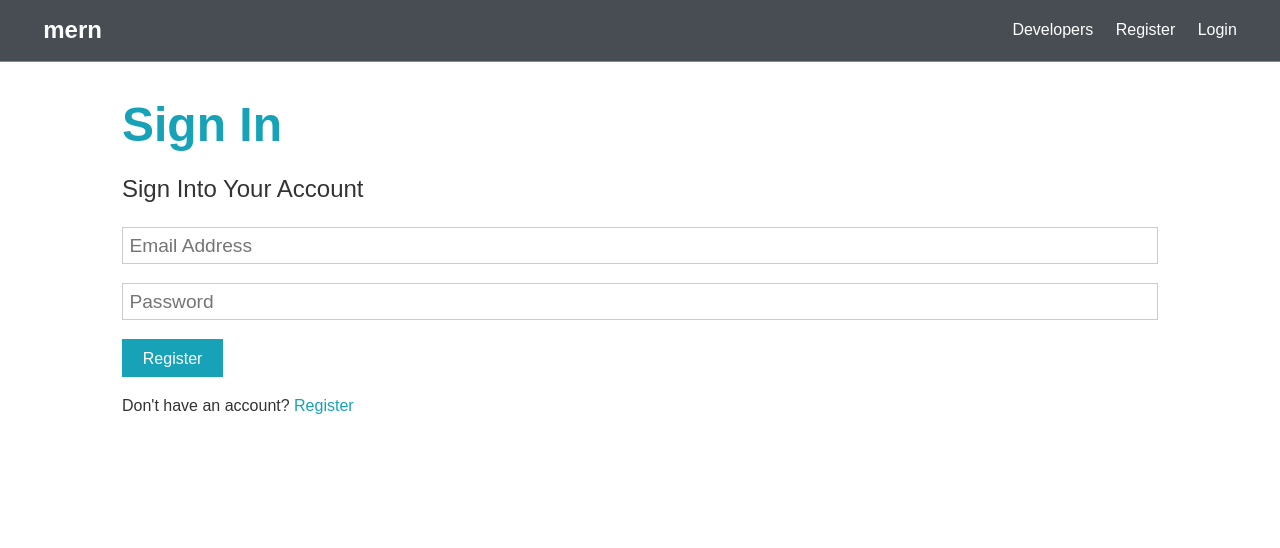
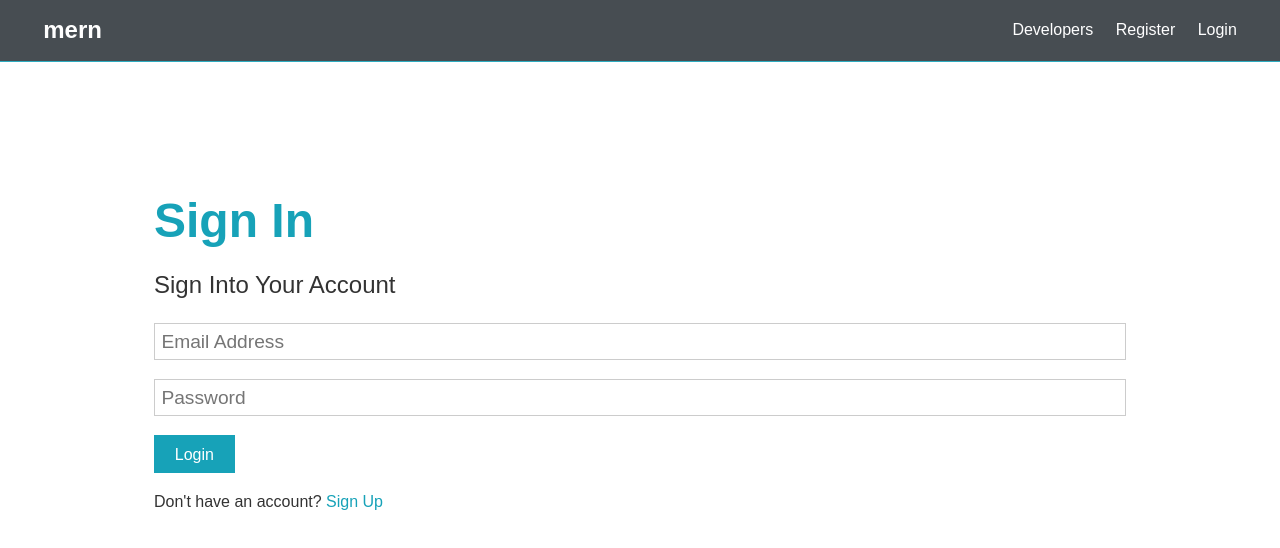
Before and after one commit to obrien-k/mern, a React (Create React App) app in the folder client/: page /login in a window 1280 px wide. Shown: the top 548 px of the page. Built offline with nearby package versions, Linux system fonts and the light colour scheme; the HTML template or start-up script is replaced by a standard one.

Commit message:
auth reducers and types

```diff
--- a/client/package.json
+++ b/client/package.json
@@ -9,7 +9,7 @@
     "react-dom": "^16.8.6",
     "react-moment": "^0.9.2",
     "react-redux": "^7.1.0",
-    "react-router-dom": "^5.0.1",
+    "react-router-dom": "^6.0.1",
     "react-scripts": "3.0.1",
     "redux": "^4.0.1",
     "redux-devtools-extension": "^2.13.8",
--- /dev/null
+++ b/client/src/actions/auth.js
@@ -0,0 +1,86 @@
+import api from '../utils/api';
+import { setAlert } from './alert';
+import {
+  REGISTER_SUCCESS,
+  REGISTER_FAIL,
+  USER_LOADED,
+  AUTH_ERROR,
+  LOGIN_SUCCESS,
+  LOGIN_FAIL,
+  LOGOUT
+} from './types';
+
+/*
+  NOTE: we don't need a config object for axios as the
+ default headers in axios are already Content-Type: application/json
+ also axios stringifies and parses JSON for you, so no need for
+ JSON.stringify or JSON.parse
+*/
+
+// Load User
+export const loadUser = () => async (dispatch) => {
+  try {
+    const res = await api.get('/auth');
+
+    dispatch({
+      type: USER_LOADED,
+      payload: res.data
+    });
+  } catch (err) {
+    dispatch({
+      type: AUTH_ERROR
+    });
+  }
+};
+
+// Register User
+export const register = (formData) => async (dispatch) => {
+  try {
+    const res = await api.post('/users', formData);
+
+    dispatch({
+      type: REGISTER_SUCCESS,
+      payload: res.data
+    });
+    dispatch(loadUser());
+  } catch (err) {
+    const errors = err.response.data.errors;
+
+    if (errors) {
+      errors.forEach((error) => dispatch(setAlert(error.msg, 'danger')));
+    }
+
+    dispatch({
+      type: REGISTER_FAIL
+    });
+  }
+};
+
+// Login User
+export const login = (email, password) => async (dispatch) => {
+  const body = { email, password };
+
+  try {
+    const res = await api.post('/auth', body);
+
+    dispatch({
+      type: LOGIN_SUCCESS,
+      payload: res.data
+    });
+
+    dispatch(loadUser());
+  } catch (err) {
+    const errors = err.response.data.errors;
+
+    if (errors) {
+      errors.forEach((error) => dispatch(setAlert(error.msg, 'danger')));
+    }
+
+    dispatch({
+      type: LOGIN_FAIL
+    });
+  }
+};
+
+// Logout
+export const logout = () => ({ type: LOGOUT });
--- a/client/src/actions/register.js
+++ /dev/null
@@ -1,13 +0,0 @@
-import uuid from 'uuid';
-import { setAlert } from './alert';
-import { REGISTER_USER } from './types';
-
-export const registerUser = (username, email, password, timeout = 5000) => dispatch => {
-  const id = uuid.v4();
-  dispatch({
-    type: REGISTER_USER,
-    payload: { username, email, password }
-  });
-
-  dispatch(setAlert('User registered successfully', 'success'));
-};
--- a/client/src/actions/types.js
+++ b/client/src/actions/types.js
@@ -1,3 +1,10 @@
 export const SET_ALERT = 'SET_ALERT';
 export const REMOVE_ALERT = 'REMOVE_ALERT';
-export const REGISTER_USER = 'REGISTER_USER';
+export const REGISTER_SUCCESS = 'REGISTER_SUCCESS';
+export const REGISTER_FAIL = 'REGISTER_FAIL';
+export const USER_LOADED = 'USER_LOADED';
+export const AUTH_ERROR = 'AUTH_ERROR';
+export const LOGIN_SUCCESS = 'LOGIN_SUCCESS';
+export const LOGIN_FAIL = 'LOGIN_FAIL';
+export const LOGOUT = 'LOGOUT';
+export const ACCOUNT_DELETED = 'ACCOUNT_DELETED';
--- a/client/src/components/auth/Login.js
+++ b/client/src/components/auth/Login.js
@@ -1,7 +1,10 @@
-import React, { Fragment, useState } from 'react';
-import { Link } from 'react-router-dom';
+import React, { useState } from 'react';
+import { Link, Redirect } from 'react-router-dom';
+import { connect } from 'react-redux';
+import PropTypes from 'prop-types';
+import { login } from '../../actions/auth';
 
-const Login = () => {
+const Login = ({ login, isAuthenticated }) => {
   const [formData, setFormData] = useState({
     email: '',
     password: ''
@@ -9,49 +12,61 @@ const Login = () => {
 
   const { email, password } = formData;
 
-  const onChange = e =>
+  const onChange = (e) =>
     setFormData({ ...formData, [e.target.name]: e.target.value });
 
-  const onSubmit = async e => {
+  const onSubmit = (e) => {
     e.preventDefault();
+    login(email, password);
+  };
 
-    console.log('SUCCESS');
-  };
+  if (isAuthenticated) {
+    return <Redirect to="/dashboard" />;
+  }
+
   return (
-    <Fragment>
+    <section className="container">
       <h1 className="large text-primary">Sign In</h1>
       <p className="lead">
         <i className="fas fa-user" /> Sign Into Your Account
       </p>
-      <form className="form" onSubmit={e => onSubmit(e)}>
+      <form className="form" onSubmit={onSubmit}>
         <div className="form-group">
           <input
             type="email"
             placeholder="Email Address"
             name="email"
             value={email}
-            onChange={e => onChange(e)}
+            onChange={onChange}
           />
         </div>
         <div className="form-group">
           <input
             type="password"
             placeholder="Password"
-            autoComplete="current-password"
             name="password"
             value={password}
-            onChange={e => onChange(e)}
+            onChange={onChange}
             minLength="6"
           />
         </div>
-
-        <input type="submit" className="btn btn-primary" value="Register" />
+        <input type="submit" className="btn btn-primary" value="Login" />
       </form>
       <p className="my-1">
-        Don't have an account? <Link to="/register">Register</Link>
+        Don't have an account? <Link to="/register">Sign Up</Link>
       </p>
-    </Fragment>
+    </section>
   );
 };
 
-export default Login;
+Login.propTypes = {
+  login: PropTypes.func.isRequired,
+  isAuthenticated: PropTypes.bool
+};
+
+const mapStateToProps = (state) => ({
+  isAuthenticated: state.auth.isAuthenticated
+});
+
+
+export default connect(mapStateToProps, { login })(Login);
--- a/client/src/components/auth/Register.js
+++ b/client/src/components/auth/Register.js
@@ -3,9 +3,9 @@ import PropTypes from 'prop-types';
 import { connect } from 'react-redux';
 import { Link } from 'react-router-dom';
 import { setAlert } from '../../actions/alert';
-import { registerUser } from '../../actions/register';
+import { register } from '../../actions/auth';
 
-const Register = ({ setAlert, registerUser }) => {
+const Register = ({ setAlert, register }) => {
   const [formData, setFormData] = useState({
     username: '',
     email: '',
@@ -23,7 +23,7 @@ const Register = ({ setAlert, registerUser }) => {
     if (password !== password2) {
       setAlert('Passwords do not match', 'danger');
     } else {
-      registerUser({ username, email, password });
+      register({ username, email, password });
     }
   };
   return (
@@ -95,5 +95,5 @@ Register.propTypes = {
 
 export default connect(
   null,
-  { setAlert, registerUser }
+  { setAlert, register }
 )(Register);
--- /dev/null
+++ b/client/src/reducers/auth.js
@@ -0,0 +1,53 @@
+import {
+  REGISTER_SUCCESS,
+  //REGISTER_FAIL,
+  USER_LOADED,
+  AUTH_ERROR,
+  LOGIN_SUCCESS,
+  //LOGIN_FAIL,
+  LOGOUT,
+  ACCOUNT_DELETED
+} from '../actions/types';
+
+const initialState = {
+  token: localStorage.getItem('token'),
+  isAuthenticated: null,
+  loading: true,
+  user: null
+};
+
+function authReducer(state = initialState, action) {
+  const { type, payload } = action;
+
+  switch (type) {
+    case USER_LOADED:
+      return {
+        ...state,
+        isAuthenticated: true,
+        loading: false,
+        user: payload
+      };
+    case REGISTER_SUCCESS:
+    case LOGIN_SUCCESS:
+      return {
+        ...state,
+        ...payload,
+        isAuthenticated: true,
+        loading: false
+      };
+    case ACCOUNT_DELETED:
+    case AUTH_ERROR:
+    case LOGOUT:
+      return {
+        ...state,
+        token: null,
+        isAuthenticated: false,
+        loading: false,
+        user: null
+      };
+    default:
+      return state;
+  }
+}
+
+export default authReducer;
--- a/client/src/reducers/index.js
+++ b/client/src/reducers/index.js
@@ -1,5 +1,7 @@
 import { combineReducers } from 'redux';
 import alert from './alert';
+import auth from './auth';
 export default combineReducers({
-  alert
+  alert,
+  auth
 });
--- a/client/src/store.js
+++ b/client/src/store.js
@@ -2,8 +2,10 @@ import { createStore, applyMiddleware } from 'redux';
 import { composeWithDevTools } from 'redux-devtools-extension';
 import thunk from 'redux-thunk';
 import rootReducer from './reducers';
+import setAuthToken from './utils/setAuthToken';
 
 const initialState = {};
+
 const middleware = [thunk];
 
 const store = createStore(
@@ -12,4 +14,26 @@ const store = createStore(
   composeWithDevTools(applyMiddleware(...middleware))
 );
 
+/*
+  NOTE: set up a store subscription listener
+  to store the users token in localStorage
+ */
+
+/*
+  initialize current state from redux store for subscription comparison
+  preventing undefined error
+ */
+let currentState = store.getState();
+
+store.subscribe(() => {
+  // keep track of the previous and current state to compare changes
+  let previousState = currentState;
+  currentState = store.getState();
+  // if the token changes set the value in localStorage and axios headers
+  if (previousState.auth.token !== currentState.auth.token) {
+    const token = currentState.auth.token;
+    setAuthToken(token);
+  }
+});
+
 export default store;
--- /dev/null
+++ b/client/src/utils/api.js
@@ -0,0 +1,30 @@
+import axios from 'axios';
+import store from '../store';
+import { LOGOUT } from '../actions/types';
+
+// Create an instance of axios
+const api = axios.create({
+  baseURL: '/api',
+  headers: {
+    'Content-Type': 'application/json'
+  }
+});
+/*
+  NOTE: intercept any error responses from the api
+ and check if the token is no longer valid.
+ ie. Token has expired or user is no longer
+ authenticated.
+ logout the user if the token has expired
+*/
+
+api.interceptors.response.use(
+  (res) => res,
+  (err) => {
+    if (err.response.status === 401) {
+      store.dispatch({ type: LOGOUT });
+    }
+    return Promise.reject(err);
+  }
+);
+
+export default api;
--- /dev/null
+++ b/client/src/utils/setAuthToken.js
@@ -0,0 +1,15 @@
+import api from './api';
+
+// store our JWT in LS and set axios headers if we do have a token
+
+const setAuthToken = (token) => {
+  if (token) {
+    api.defaults.headers.common['x-auth-token'] = token;
+    localStorage.setItem('token', token);
+  } else {
+    delete api.defaults.headers.common['x-auth-token'];
+    localStorage.removeItem('token');
+  }
+};
+
+export default setAuthToken;
--- a/package.json
+++ b/package.json
@@ -12,6 +12,7 @@
   "author": "Kyle O'Brien",
   "license": "MIT",
   "dependencies": {
+    "axios": "^1.4.0",
     "bcryptjs": "^2.4.3",
     "config": "^3.1.0",
     "dotenv": "^16.3.1",
```
Also changed, not shown: 1 other file (tests, documents, lock files or other folders).
